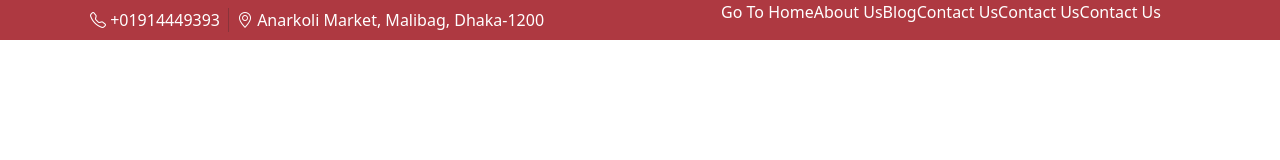
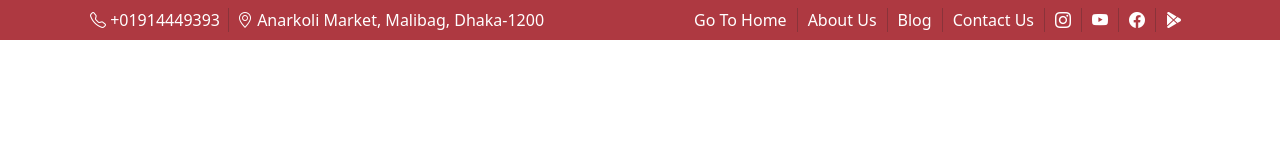
Before and after one commit to Masudrana93/happiness-institute, a plain HTML site: page index.html in a window 1280 px wide. Drawn offline with nearby package versions, Linux system fonts and the light colour scheme.

Commit message:
top navbar updated

```diff
--- a/index.html
+++ b/index.html
@@ -17,7 +17,7 @@
     <!-- Header Section Start -->
     <div class="container-fluid header-top-bg-color">
         <div class="container">
-            <div class="row d-flex align-items-center">
+            <div class="row d-flex justify-content-center align-items-center py-2">
                 <div class="col-6 d-flex">
                     <div class="Phone-no px-2 ">
                     <a href="#" class="text-decoration-none text-white">
@@ -35,15 +35,24 @@
                     </div>
                 </div>
                 <div class="col-6 top-menu">
-                    <ul>
+                    <ul class="mb-0">
                         <li class="d-flex list-item-none">
                             <a href="#">Go To Home</a>
+
+                            <div class="vr"></div>
                             <a href="#">About Us</a>
+                            <div class="vr"></div>
                             <a href="#">Blog</a>
+                            <div class="vr"></div>
                             <a href="#">Contact Us</a>
-                            <a href="#"></a>
-                            <a href="#">Contact Us</a>
-                            <a href="#">Contact Us</a>
+                            <div class="vr"></div>
+                            <a href="#"><i class="bi bi-instagram"></i></a>
+                            <div class="vr"></div>
+                            <a href="#"><i class="bi bi-youtube"></i></a>
+                            <div class="vr"></div>
+                            <a href="#"><i class="bi bi-facebook"></i></a>
+                            <div class="vr"></div>
+                            <a href="#"><i class="bi bi-google-play"></i></a>
                         </li>
                     </ul>
 
--- a/style.css
+++ b/style.css
@@ -1,14 +1,10 @@
 .top-menu ul li a {
     text-decoration: none;
     color: white;
-    /* padding: 10px; */
+    padding:0 10px 0 10px;
 
 }
-.top-menu{
-    display: flex;
-    justify-content: center;
-    align-items: center;
-}
+
 .header-top-bg-color{
     background-color: #AE3941;
 
```
